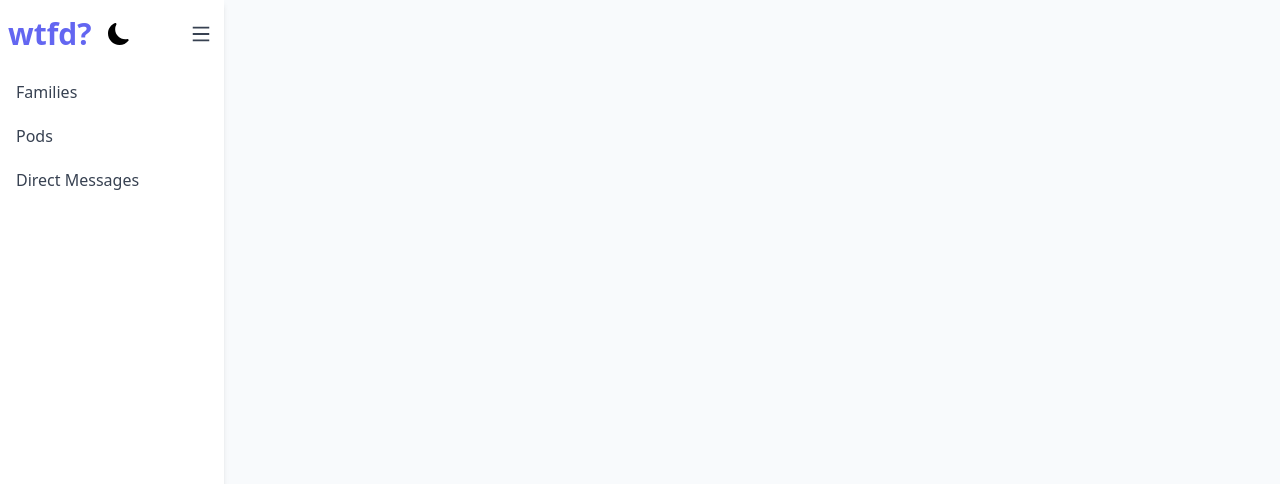
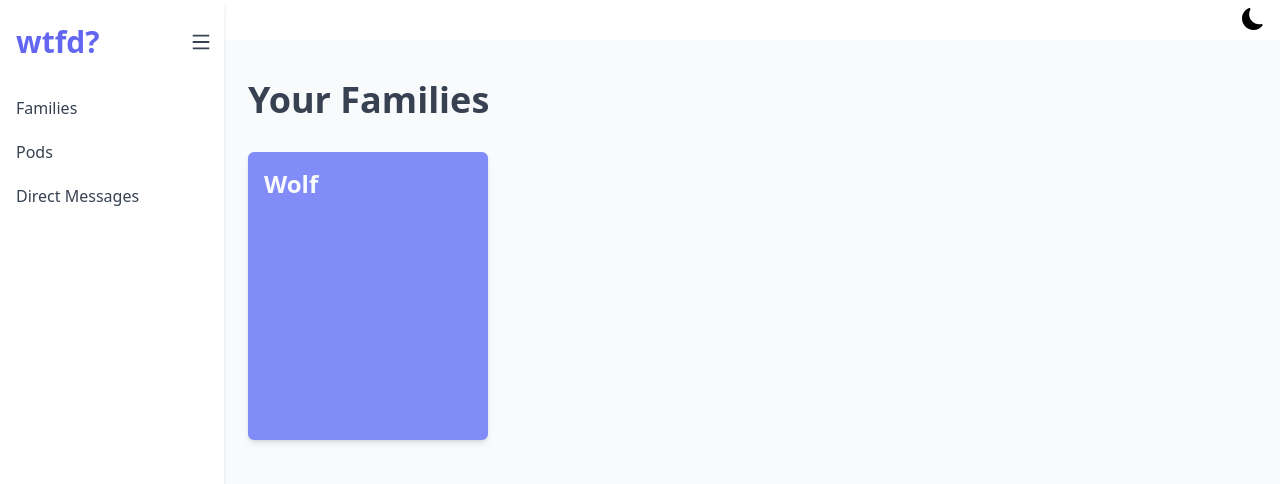
Before and after one commit to ltmccarthy9/wtfd, a Next.js app: page /home in a window 1280 px wide. Shown: the top 484 px of the page. Built offline with nearby package versions, Linux system fonts and the light colour scheme.

Commit message:
homepage

```diff
--- a/app/components/SideNav.tsx
+++ b/app/components/SideNav.tsx
@@ -7,18 +7,16 @@ import { useEffect, useState } from 'react'
 
 export default function SideNav() {
 
-    const [dark, setDark] = useState(false);
     const [nav, setNav ] = useState(true);
 
     return (
-        <nav className={nav ? "h-screen w-56 bg-white dark:bg-[#343c48] shadow-md dark:shadow-gray-800 fixed top-0 left-0 ease-in duration-200"
-                            : "h-screen w-56 bg-white dark:bg-[#343c48] shadow-md dark:shadow-gray-800 fixed top-0 -left-44 ease-in duration-200"}>
+        <nav className={nav ? "h-screen w-56 bg-white dark:bg-[#343c48] shadow-md dark:shadow-gray-800 fixed top-0 left-0 ease-in duration-200 z-20"
+                            : "h-screen w-56 bg-white dark:bg-[#343c48] shadow-md dark:shadow-gray-800 fixed top-0 -left-44 ease-in duration-200 z-20"}>
             <div className="flex flex-col gap-1 justify-center p-2">
             <div className="flex mt-2 mb-4">
-                <Link className="" href={'/home'}>
+                <Link className="p-2" href={'/home'}>
                     <h1 className="text-indigo-500 dark:text-indigo-400 text-3xl font-bold">wtfd?</h1>
                 </Link>
-                <ThemeButton display='flex' dark={dark} setDark={setDark}/>
                 <button type="button" onClick={() => setNav(!nav)} className="my-auto ml-auto mr-1">
                     <RiMenuFill className="text-gray-700 dark:text-gray-50 hover:scale-110 ease-in duration-150" size={22}/>
                 </button>
--- /dev/null
+++ b/app/components/TopBar.tsx
@@ -0,0 +1,16 @@
+'use client'
+import ThemeButton from './buttons/ThemeButton';
+import { useEffect, useState } from 'react'
+
+export default function TopBar(){
+    const [dark, setDark] = useState(false);
+    return (
+        <div className="h-10 w-full fixed top-0 left-0 bg-white dark:bg-[#343c48]">
+            <div className="text-gray-700 dark:text-gray-50 mx-auto h-full flex">
+                <button className='ml-auto my-auto'>
+                    <ThemeButton display='m-auto mt-1' dark={dark} setDark={setDark}/>
+                </button>
+            </div>
+        </div>
+    )
+}
--- a/app/home/page.tsx
+++ b/app/home/page.tsx
@@ -1,11 +1,21 @@
 
 import SideNav from "../components/SideNav"
-
+import TopBar from "../components/TopBar"
 export default function Home(){
 
     return(
-        <main>
-           <SideNav/>
+        <main className="pl-16 pt-14 pb-4 pr-4 h-screen">
+            <TopBar/>
+            <SideNav/>
+            <section className="text-gray-700 dark:text-gray-50 h-full p-6 flex flex-col">
+                <h1 className="text-4xl
+                 font-bold md:ml-20 lg:ml-24 xl:ml-40 ease-in duration-200">Your Families</h1>
+                 <div className="shadow-md dark:shadow-gray-800 text-gray-50
+                 md:ml-20 lg:ml-24 xl:ml-40 mt-8 w-60 h-72 bg-indigo-400 rounded-md
+                 p-4 hover:scale-105 hover:bg-indigo-500 ease-in duration-200 cursor-pointer">
+                    <h2 className="text-2xl font-semibold">Wolf</h2>
+                 </div>
+            </section>
         </main>
     )
 }
```
